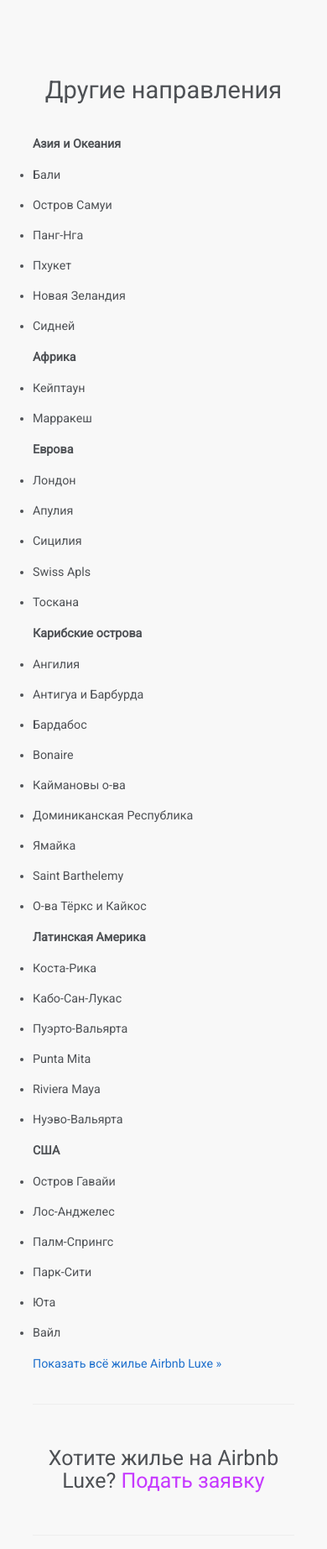
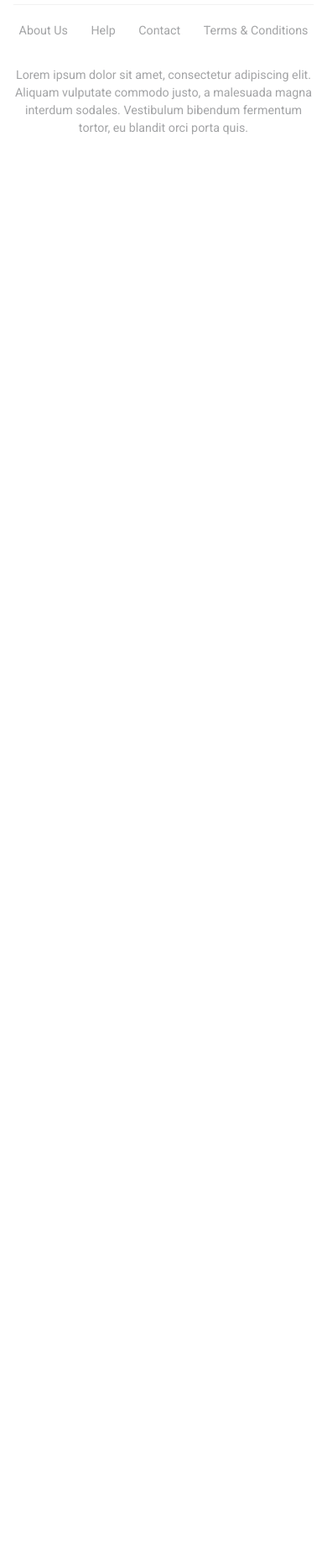
Before and after one commit to EgorovM/blog, a Django app: page / in a window 390 px wide; the page is wider, and only the part inside the window is pictured. Shown: the part 3599-5444 px from the top of that part at 84% size. After the commit the page ends 3759 px from the top of that part, so only its background shows below. Run offline with Django 3.2, Linux system fonts and the light colour scheme; some libraries are stand-ins or nearby versions; some web fonts are replaced.

Commit message:
footer and directions

```diff
--- /dev/null
+++ b/main/templates/main/footer.html
@@ -0,0 +1,90 @@
+{% load staticfiles %}
+    <footer>
+
+        <nav class="footer bg-white py-2">
+          <div class="container text-center py-4">
+            <div class="pb-3">
+              <a href="#" class="footer-text text-large font-weight-bolder">Brand</a> <span class="align-top">©</span>
+            </div>
+            <hr class="my-1">
+            <div class="pb-3">
+              <a href="#" class="footer-link pt-3">About Us</a>
+              <a href="#" class="footer-link pt-3 ml-4">Help</a>
+              <a href="#" class="footer-link pt-3 ml-4">Contact</a>
+              <a href="#" class="footer-link pt-3 ml-4">Terms &amp; Conditions</a>
+            </div>
+
+            <div class="col-md-9 col-lg-7 col-xl-6 px-0 mx-auto mt-3">
+              Lorem ipsum dolor sit amet, consectetur adipiscing elit. Aliquam
+              vulputate commodo justo, a malesuada magna interdum sodales.
+              Vestibulum bibendum fermentum tortor, eu blandit orci porta quis.
+            </div>
+          </div>
+        </nav>
+    </footer>
+    <!-- Core scripts -->
+    <script src="https://ajax.googleapis.com/ajax/libs/jquery/3.2.1/jquery.min.js"></script>
+
+    <!-- Add this code as early as you can -->
+
+
+    <script src="{% static 'assets/vendor/libs/popper/popper.js' %}"></script>
+    <script src="{% static 'assets/vendor/js/bootstrap.js' %}"></script>
+    <script src="{% static 'assets/vendor/js/dropdown-hover.js' %}"></script>
+
+    <!-- Libs -->
+    <script src="{% static 'assets/vendor/libs/swiper/swiper.js' %}"></script>
+    <script src="{% static 'assets/vendor/libs/masonry/masonry.js' %}"></script>
+    <script src="{% static 'assets/vendor/js/ui_dropdowns.js' %}"></script>
+    <!-- Page -->
+    <script src="{% static 'assets/js/portfolio.js' %}"></script>
+    <script src="{% static 'assets/js/shop.js' %}"></script>
+    <script src="{% static 'assets/vendor/js/blog.js' %}"></script>
+
+
+    <script type="text/javascript">
+        var port_swip = new Swiper('.portfolio-swiper', {
+
+            pagination: {
+              el: '.port_swiper',
+              clickable: true,
+            },
+            navigation: {
+                nextEl: '.swiper-button-next',
+                prevEl: '.swiper-button-prev',
+              },
+        });
+    </script>
+
+    <script type="text/javascript">
+        var swiper = new Swiper('.sw-cn', {
+
+          loop: true,
+          autoplay: {
+                delay: 5000,
+                disableOnInteraction: false,
+              },
+
+          pagination: {
+            el: '.swiper-pagination1',
+          },
+        });
+    </script>
+    <script type="text/javascript">
+        var mySwiperr = new Swiper('.travel-swiper', {
+            slidesPerView: 1,
+            spaceBetween: 30,
+
+            pagination: {
+                el: '.swiper-pagination2',
+                clickable: true,
+            },
+        });
+    </script>
+    <script type="text/javascript">
+        var mySwiper = new Swiper('.direction-swiper', {
+            freeMode: true,
+        });
+    </script>
+</body>
+</html>
--- a/main/templates/main/index.html
+++ b/main/templates/main/index.html
@@ -53,6 +53,7 @@
 
 
 <body>
+    <header>
         <nav class="navbar navbar-expand-lg fixed-top">
             <div class="container">
                 <a href="#" class="navbar-brand text-large font-weight-bolder line-height-1 py-3"><img src="media/logo.png" style="height: 60px;"></img></a>
@@ -113,6 +114,7 @@
 
             </div>
         </nav>
+    </header>
     <!-- / Navbar -->
 
     <!-- Slider -->
@@ -440,9 +442,8 @@
                     </div>
                 </div>
             </div>
-            <br>
             <div class="sections">
-                <div class="card mb-4">
+                <div class="card">
                     <div class="w-100">
                         <a href="#" class="d-block ui-rect ui-bg-cover rounded-top" style="background-image: url('https://a0.muscache.com/4ea/air/v2/pictures/f1df5aaf-0870-47d7-85dc-5d41454ef433.jpg?t=c:w800-h450,r:w800-h450-sfit,e:fjpg-c75');"></a>
                     </div>
@@ -454,7 +455,7 @@
                         </h4>
                     </div>
                 </div>
-                <div class="card mb-4">
+                <div class="card">
                     <div class="w-100">
                         <a href="#" class="d-block ui-rect ui-bg-cover rounded-top" style="background-image: url('https://a0.muscache.com/4ea/air/v2/pictures/88b48bc6-38bc-4612-87cd-cb131ec0e2c8.jpg?t=c:w800-h450,r:w800-h450-sfit,e:fjpg-c75');"></a>
                     </div>
@@ -466,7 +467,7 @@
                         </h4>
                     </div>
                 </div>
-                <div class="card mb-4">
+                <div class="card">
                     <div class="w-100">
                         <a href="#" class="d-block ui-rect ui-bg-cover rounded-top" style="background-image: url('https://a0.muscache.com/4ea/air/v2/pictures/8062af46-68e7-4ce1-b786-33c83a3cb4d6.jpg?t=c:w800-h450,r:w800-h450-sfit,e:fjpg-c75');"></a>
                     </div>
@@ -513,158 +514,6 @@
                 </div>
             </div>
         </div>
-
-        <div class="another-directions">
-            <h2> Другие направления </h2>
-            <br>
-            <div class="continents">
-                <div class="continent">
-                    <p>Азия и Океания</p>
-                    <ul>
-                        <li>Бали</li>
-                        <li>Остров Самуи</li>
-                        <li>Панг-Нга</li>
-                        <li>Пхукет</li>
-                        <li>Новая Зеландия</li>
-                        <li>Сидней</li>
-                    </ul>
-                </div>
-
-                <div class="continent">
-                    <p>Африка</p>
-                    <ul>
-                        <li>Кейптаун</li>
-                        <li>Марракеш</li>
-
-                    </ul>
-                </div>
-
-                <div class="continent">
-                    <p>Еврова</p>
-                    <ul>
-                        <li>Лондон</li>
-                        <li>Апулия</li>
-                        <li>Сицилия</li>
-                        <li>Swiss Apls</li>
-                        <li>Тоскана</li>
-
-                    </ul>
-                </div>
-                <div class="continent">
-                    <p>Карибские острова</p>
-                    <ul>
-                        <li>Ангилия</li>
-                        <li>Антигуа и Барбурда</li>
-                        <li>Бардабос</li>
-                        <li>Bonaire</li>
-                        <li>Каймановы о-ва</li>
-                        <li>Доминиканская Республика</li>
-                        <li>Ямайка</li>
-                        <li>Saint Barthelemy</li>
-                        <li>О-ва Тёркс и Кайкос</li>
-                    </ul>
-                </div>
-                <div class="continent">
-                    <p>Латинская Америка</p>
-                    <ul>
-                        <li>Коста-Рика</li>
-                        <li>Кабо-Сан-Лукас</li>
-                        <li>Пуэрто-Вальярта</li>
-                        <li>Punta Mita</li>
-                        <li>Riviera Maya</li>
-                        <li>Нуэво-Вальярта </li>
-                    </ul>
-                </div>
-                <div class="continent">
-                    <p>США</p>
-                    <ul>
-                        <li>Остров Гавайи</li>
-                        <li>Лос-Анджелес</li>
-                        <li>Палм-Спрингс</li>
-                        <li>Парк-Сити</li>
-                        <li>Юта</li>
-                        <li>Вайл</li>
-                    </ul>
-                </div>
-            </div>
-
-
-
-            <p class="all_homes"><a href="#">Показать всё жилье Airbnb Luxe &raquo;</a></p>
-            <br>
-            <div class="want_home">
-
-                <h3>Хотите жилье на Airbnb Luxe? <span class="go">Подать заявку</span></h3>
-
-            </div>
-        </div>
-
     </main>
 
-    <!-- Core scripts -->
-    <script src="https://ajax.googleapis.com/ajax/libs/jquery/3.2.1/jquery.min.js"></script>
-
-    <!-- Add this code as early as you can -->
-
-
-    <script src="{% static 'assets/vendor/libs/popper/popper.js' %}"></script>
-    <script src="{% static 'assets/vendor/js/bootstrap.js' %}"></script>
-    <script src="{% static 'assets/vendor/js/dropdown-hover.js' %}"></script>
-
-    <!-- Libs -->
-    <script src="{% static 'assets/vendor/libs/swiper/swiper.js' %}"></script>
-    <script src="{% static 'assets/vendor/libs/masonry/masonry.js' %}"></script>
-    <script src="{% static 'assets/vendor/js/ui_dropdowns.js' %}"></script>
-    <!-- Page -->
-    <script src="{% static 'assets/js/portfolio.js' %}"></script>
-    <script src="{% static 'assets/js/shop.js' %}"></script>
-    <script src="{% static 'assets/vendor/js/blog.js' %}"></script>
-
-
-    <script type="text/javascript">
-        var port_swip = new Swiper('.portfolio-swiper', {
-
-            pagination: {
-              el: '.port_swiper',
-              clickable: true,
-            },
-            navigation: {
-                nextEl: '.swiper-button-next',
-                prevEl: '.swiper-button-prev',
-              },
-        });
-    </script>
-
-    <script type="text/javascript">
-        var swiper = new Swiper('.sw-cn', {
-
-          loop: true,
-          autoplay: {
-                delay: 5000,
-                disableOnInteraction: false,
-              },
-
-          pagination: {
-            el: '.swiper-pagination1',
-          },
-        });
-    </script>
-    <script type="text/javascript">
-        var mySwiperr = new Swiper('.travel-swiper', {
-            slidesPerView: 1,
-            spaceBetween: 30,
-
-            pagination: {
-                el: '.swiper-pagination2',
-                clickable: true,
-            },
-        });
-    </script>
-    <script type="text/javascript">
-        var mySwiper = new Swiper('.direction-swiper', {
-            freeMode: true,
-        });
-    </script>
-</body>
-
-</html>
+    {% include 'main/footer.html' %}
```
Also changed, not shown: main/static/assets/vendor/css/rtl/blog.css. Lines whose indentation alone changed are shown as unchanged.
